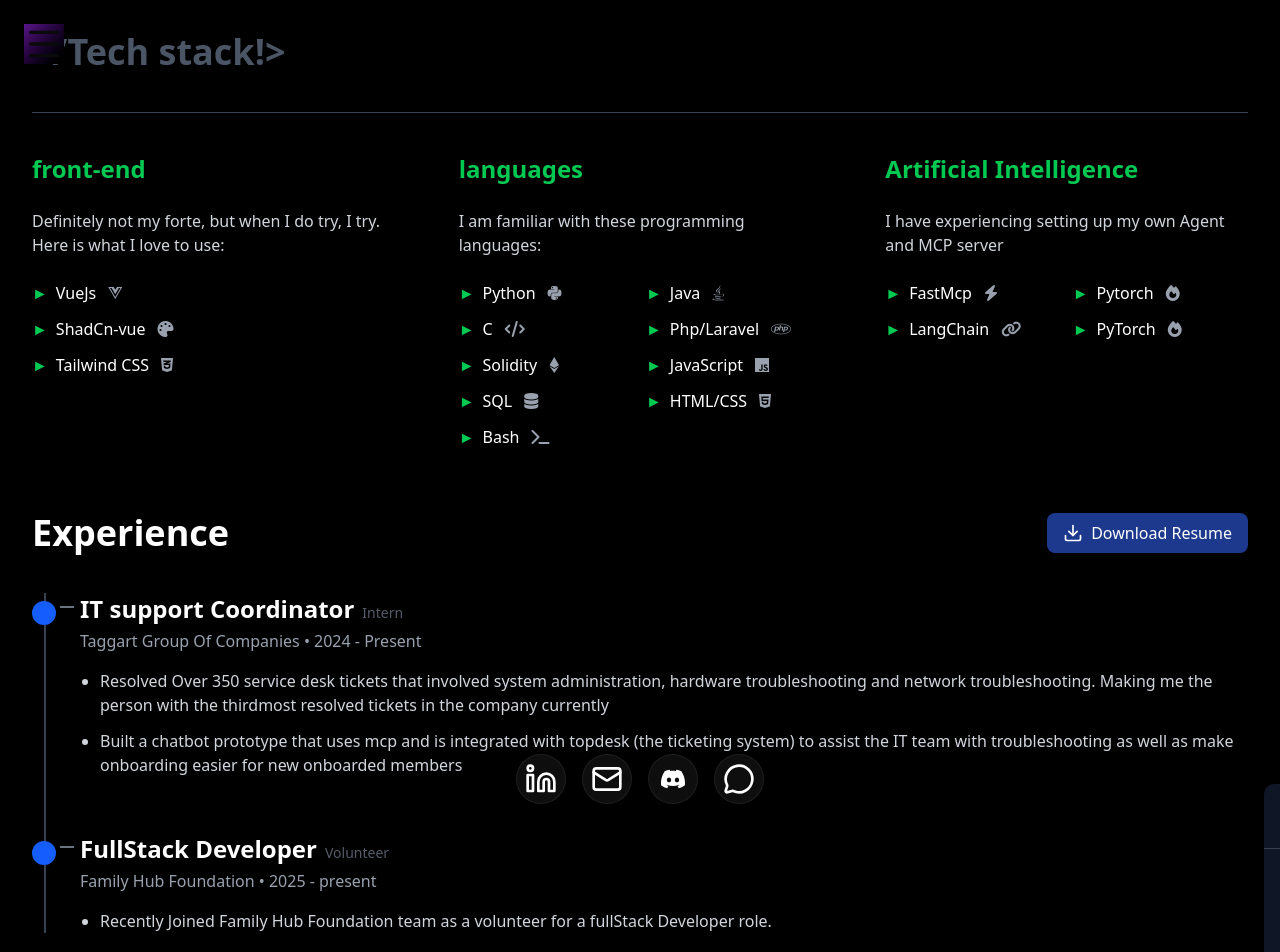
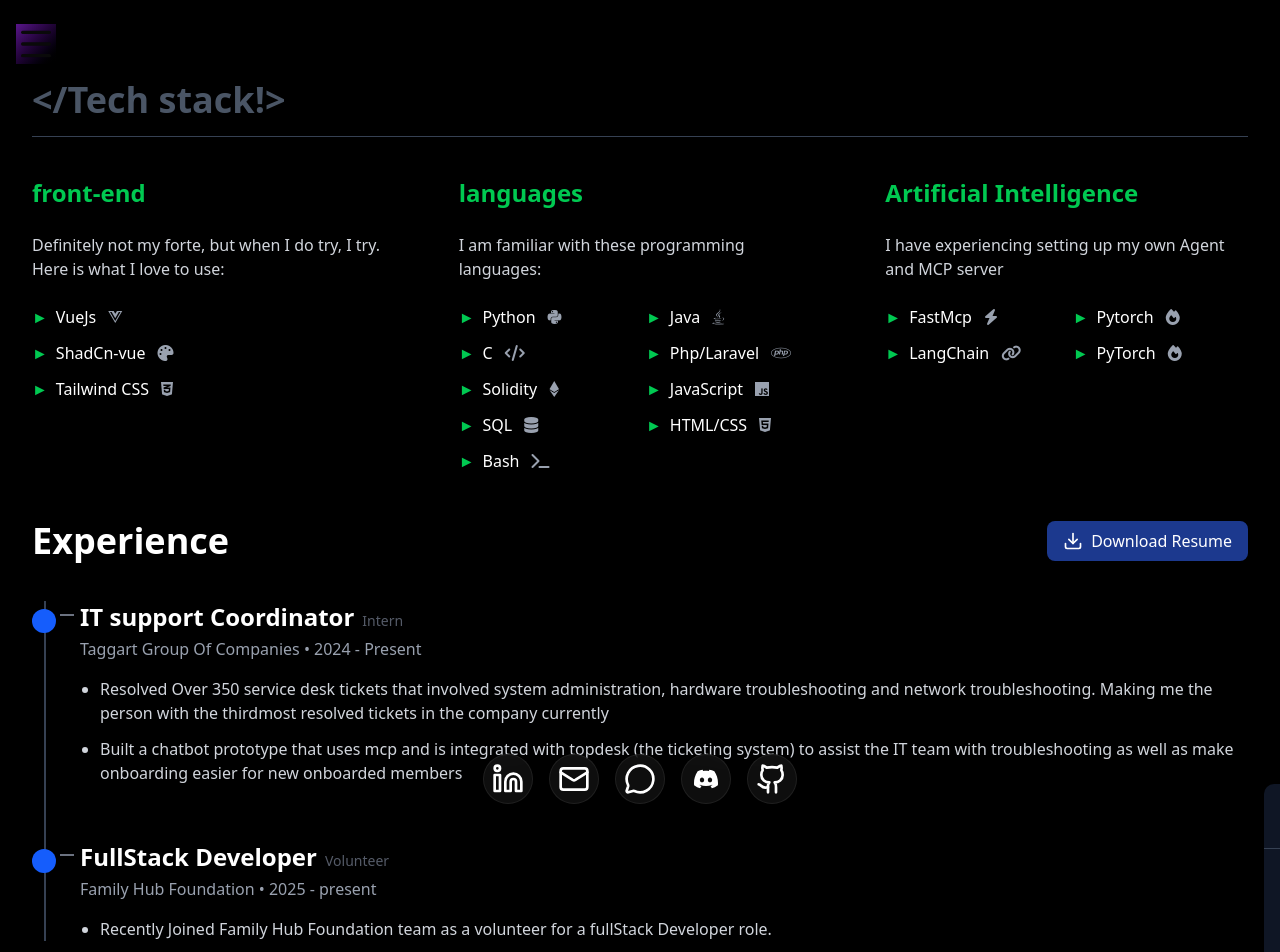
Before and after one commit to TheBluCoder/Portfolio, a Vue app: page /resume in a window 1280 px wide. Shown: the top 952 px of the page. Built offline with nearby package versions, Linux system fonts and the light colour scheme.

Commit message:
completed resume, add backend

```diff
--- a/index.html
+++ b/index.html
@@ -3,10 +3,13 @@
 
 <head>
   <meta charset="UTF-8">
-  <link rel="icon" href="/favicon.ico">
   <meta name="viewport" content="width=device-width, initial-scale=1.0">
   <title>Ikeoluwa</title>
   <script src="https://kit.fontawesome.com/730eb7d8ff.js" crossorigin="anonymous"></script>
+  <link rel="apple-touch-icon" sizes="180x180" href="/public/favicon_io/apple-touch-icon.png">
+  <link rel="icon" type="image/png" sizes="32x32" href="/public/favicon_io/favicon-32x32.png">
+  <link rel="icon" type="image/png" sizes="16x16" href="/public/favicon_io/favicon-16x16.png">
+  <link rel="manifest" href="/public/favicon_io/site.webmanifest">
 </head>
 
 <body class="bg-black h-screen max-w-screen w-screen overflow-y-auto overflow-x-clip scrollbar-thin">
--- a/src/components/Layout.vue
+++ b/src/components/Layout.vue
@@ -28,10 +28,10 @@
 
 <template>
   <div class="h-screen flex">
-    <div @click="isOpen = !isOpen" class="fixed top-6 left-6 z-50">
+    <div @click="isOpen = !isOpen" class="fixed top-12 left-2 md:top-6 md:left-4 z-50">
       <Component
         :is="isOpen ? XIcon : MenuIcon"
-        class="h-10 w-10 bg-gradient-to-br from-purple-900 to-black"
+        class="h-8 w-8 md:h-10 md:w-10 bg-gradient-to-br from-purple-900 to-black"
       />
     </div>
 
--- a/src/components/SocialMenu.vue
+++ b/src/components/SocialMenu.vue
@@ -12,6 +12,12 @@
     <a href="mailto:oladeleikeoluwa508@gmail.com" class="social-icon-link animate">
       <MailIcon class="w-8 h-8" />
     </a>
+    <button
+      @click="$emit('open-chat') && (hide_waving_icon = 'true')"
+      class="social-icon-link animate"
+    >
+      <MessageCircleIcon class="w-8 h-8" />
+    </button>
     <a
       href="https://canary.discord.com/channels/@me"
       target="_blank"
@@ -27,16 +33,27 @@
         </svg>
       </div>
     </a>
-    <button @click="$emit('open-chat')" class="social-icon-link animate">
-      <MessageCircleIcon class="w-8 h-8" />
-    </button>
+    <a href="https://github.com/TheBluCoder" target="_blank" class="social-icon-link animate">
+      <GithubIcon class="w-8 h-8" />
+    </a>
+
+    <div class="w-14 h-14 fixed bottom-10 left-32" v-show="!hide_waving_icon && $route.name == 'home'">
+      <a href="https://www.animatedimages.org/cat-waving-1645.htm"
+        ><img
+          src="https://www.animatedimages.org/data/media/1645/animated-waving-image-0072.gif"
+          border="0"
+          alt="animated-waving-image-0072"
+      /></a>
+    </div>
   </div>
 </template>
 
 <script setup>
-import { LinkedinIcon, MailIcon, MessageCircleIcon } from 'lucide-vue-next'
+import { LinkedinIcon, MailIcon, MessageCircleIcon, GithubIcon } from 'lucide-vue-next'
+import { ref } from 'vue'
 
 defineEmits(['open-chat'])
+const hide_waving_icon = ref(false)
 </script>
 
 <style scoped>
@@ -73,6 +90,9 @@
 .social-icon-link:nth-child(4) {
   --i: 4;
 }
+.social-icon-link:nth-child(5) {
+  --i: 5;
+}
 
 .social-icon-link:hover {
   background: rgba(40, 40, 40, 0.8);
--- a/src/components/TechStack.vue
+++ b/src/components/TechStack.vue
@@ -3,8 +3,8 @@
 </script>
 
 <template>
-  <div class="max-w-7xl mx-auto mb-16 fade-in-section">
-    <h3 class="text-4xl font-bold mb-10 text-gray-600">&lt;/Tech stack!&gt;</h3>
+  <div class="max-w-7xl mx-auto my-12 fade-in-section">
+    <h3 class="text-2xl md:text-4xl font-bold mb-4 text-gray-600">&lt;/Tech stack!&gt;</h3>
     <hr class="border-gray-700 mb-10" />
 
     <div class="grid grid-cols-1 md:grid-cols-3 gap-16">
--- a/src/views/HomeView.vue
+++ b/src/views/HomeView.vue
@@ -4,6 +4,7 @@
     class="min-h-screen w-full flex flex-col items-center justify-center bg-black p-8"
     tabindex="0"
     @keyup.enter="$emit('switch-view', 'introduction')"
+    @keyUp.space="$emit('switch-view', 'introduction')"
     focusable="true"
     autofocus
   >
--- a/src/views/ProjectView.vue
+++ b/src/views/ProjectView.vue
@@ -91,13 +91,13 @@
 <template>
   <div class="h-full w-full">
     <div
-      class="h-full place-content-center place-items-center w-[85%] mx-auto"
+      class="h-full place-content-center place-items-center w-full mx-auto"
       @mouseenter="set_focus('carousel')"
       @mouseleave="remove_focus('carousel')"
     >
       <Carousel
         id="carousel"
-        class="group relative w-full max-w-xs md:max-w-full md:focus:max-w-[76%] duration-500 focus:outline-none"
+        class="group relative w-full max-w-xs md:max-w-[75%] md:focus:max-w-[70%] duration-500 focus:outline-none"
         :plugins="[plugin]"
         @focus="show_description = true"
         @blur="show_description = false"
```
